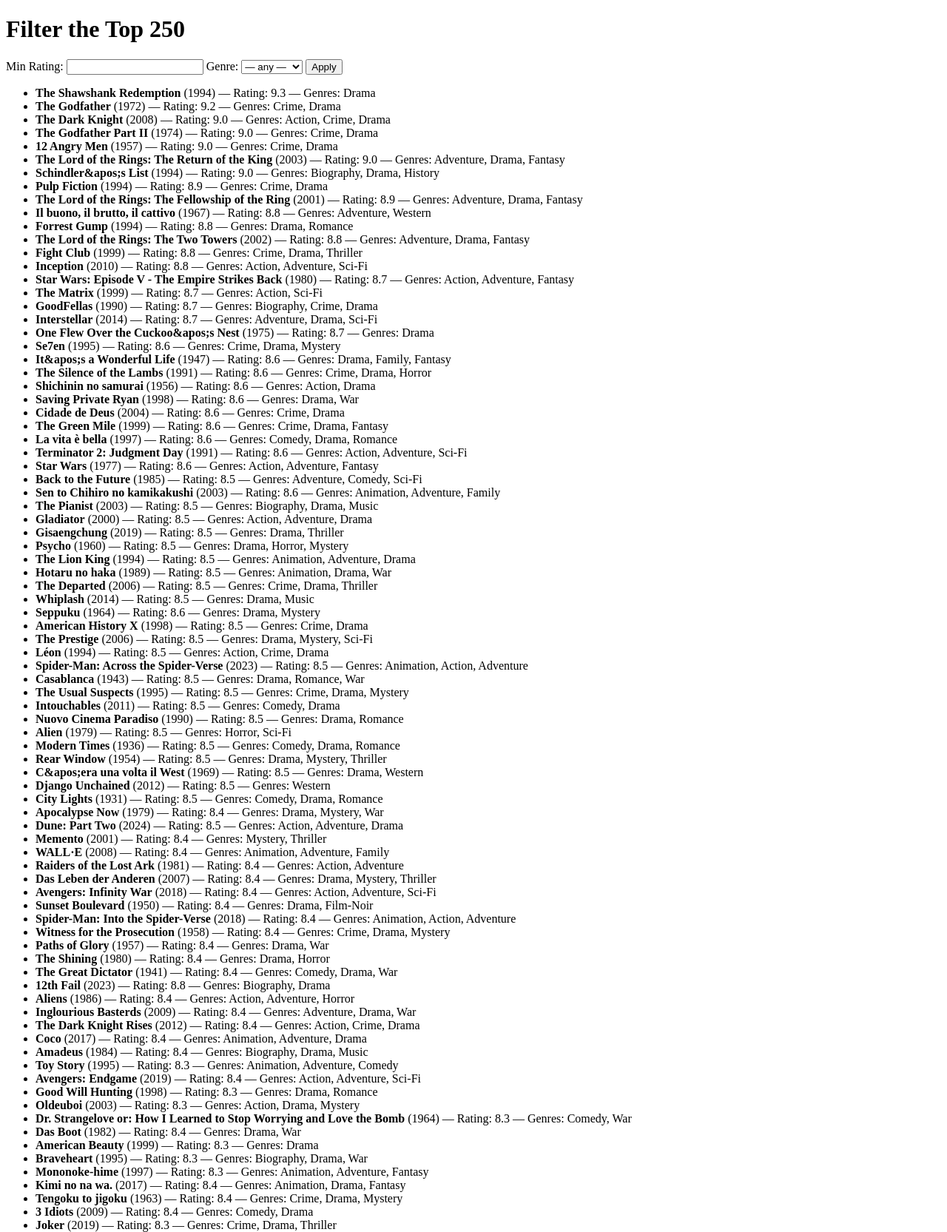
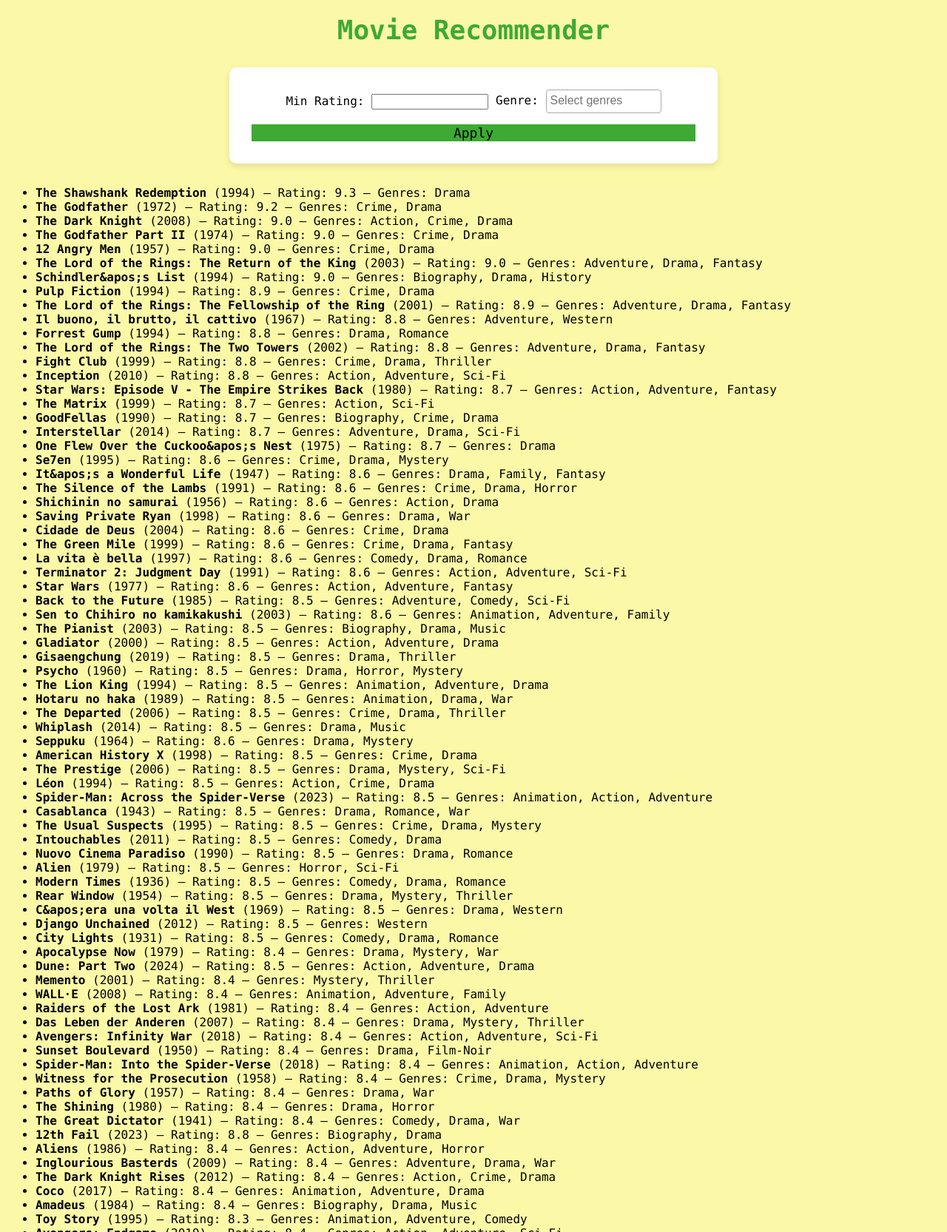
Before and after one commit to marianagarzaa/MovieRecommender, a Flask app: page / in a window 1280 px wide. Shown: the top 1665 px of the page at 74% size. Run offline with Flask 3, Linux system fonts and the light colour scheme; some libraries are stand-ins or nearby versions.

Commit message:
filters by more than one genre and adds css to the html file

```diff
--- a/app.py
+++ b/app.py
@@ -12,15 +12,14 @@ def index():
     movies = MOVIES
     # grab form values
     min_rating = request.form.get('min_rating', type=float)
-    genre      = request.form.get('genre', default='').lower()
-
+    selected_genres      = [g.lower() for g in request.form.getlist('genres')]
     if request.method == 'POST':
         if min_rating is not None:
             movies = [m for m in movies if m['rating'] >= min_rating]
-        if genre:
+        if selected_genres:
             movies = [
               m for m in movies
-              if genre in (g.lower() for g in m['genres'])
+              if all(genre in (g.lower() for g in m['genres']) for genre in selected_genres)
             ]
 
     # gather all unique genres for the dropdown
--- a/templates/index.html
+++ b/templates/index.html
@@ -3,31 +3,99 @@
   <head>
     <meta charset="utf-8">
     <title>IMDB Top 250 Recommender</title>
+    <link href="https://cdn.jsdelivr.net/npm/select2@4.1.0-rc.0/dist/css/select2.min.css" rel="stylesheet" />
+
+    <style>
+      h1 {
+        text-align: center;
+        font-family: 'Lucida Console', monospace;
+        font-size: 36px;
+        font-weight: 600;
+        color: #3daa33;
+        margin-top: 20px;
+        margin-bottom: 20px;
+      }
+
+      body {
+        background-color: #fbf8a7;
+      }
+
+      .filter-form {
+        background-color: white;
+        padding: 30px;
+        border-radius: 10px;
+        box-shadow: 0 4px 10px rgba(0,0,0,0.1);
+        width: 600px;
+        margin: 30px auto; /* centers the form */
+        display: flex;
+        flex-direction: column;
+        gap: 15px;
+      }
+
+      .filter-form label {
+        font-family: 'Lucida Console', monospace;
+      }
+
+      .form-row {
+        display: flex;
+        align-items: center;
+        gap: 10px;
+        justify-content: center;
+      }
+
+      button {
+        background-color: #3daa33;
+        font-family: 'Lucida Console', monospace;
+        font-size: 18px;
+        border: none;
+        cursor: pointer;
+        transition: background-color 0.3s ease;
+      }
+
+      button:hover {
+        background-color: #2a7824;
+      }
+
+      .filter-form option {
+        font-family: 'Lucida Console', monospace;
+        width: 150px;
+      }
+
+      .rating {
+        font-family: 'Lucida Console', monospace;
+        width: 150px;
+      }
+
+      .results {
+        font-family: 'Lucida Console', monospace;
+      }
+    </style>
   </head>
   <body>
-    <h1>Filter the Top 250</h1>
-    <form method="post">
+    <h1>Movie Recommender</h1>
+    <form class="filter-form" method="post">
+      <div class="form-row">
         <label>
           Min Rating:
-        <input type="number" step="0.1" name="min_rating"
+          <input class="rating" type="number" step="0.1" name="min_rating"
                  value="{{ request.form.min_rating }}">
         </label>
         <label>
           Genre:
-        <select name="genre">
-          <option value="">— any —</option>
+          <select name="genres" multiple id="genre-select">
             {% for g in genres %}
             <option value="{{ g }}"
-              {% if request.form.genre == g %}selected{% endif %}>
+                    {% if g.lower() in selected_genres %}selected{% endif %}>
               {{ g }}
             </option>
             {% endfor %}
           </select>
         </label>
+      </div>
       <button type="submit">Apply</button>
     </form>
 
-    <ul>
+    <ul class="results">
       {% for m in movies %}
         <li>
           <strong>{{ m.title }}</strong> ({{ m.year }}) —
@@ -36,5 +104,17 @@
         </li>
       {% endfor %}
     </ul>
+
+    <script src="https://cdn.jsdelivr.net/npm/jquery@3.6.0/dist/jquery.min.js"></script>
+    <script src="https://cdn.jsdelivr.net/npm/select2@4.1.0-rc.0/dist/js/select2.min.js"></script>
+
+    <script>
+      $(document).ready(function() {
+        $('#genre-select').select2({
+          placeholder: "Select genres",
+          allowClear: true
+        });
+      });
+    </script>
   </body>
 </html>
```
Lines whose indentation alone changed are shown as unchanged.
